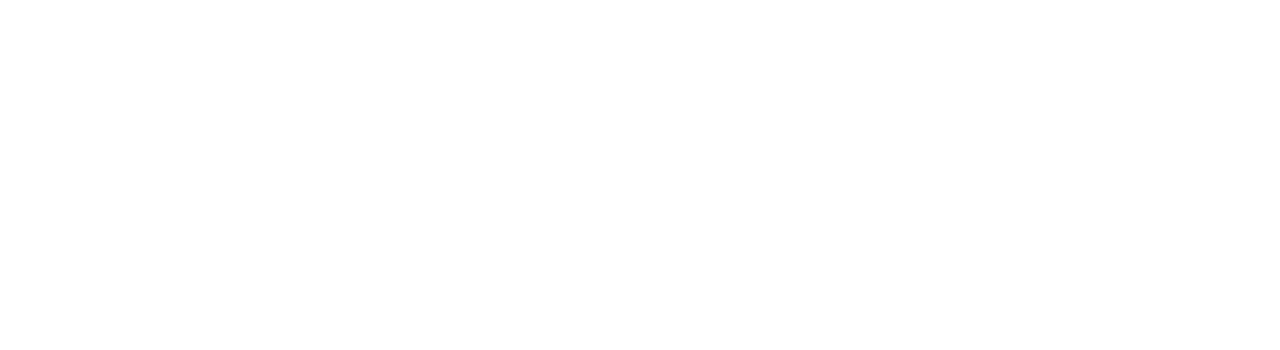
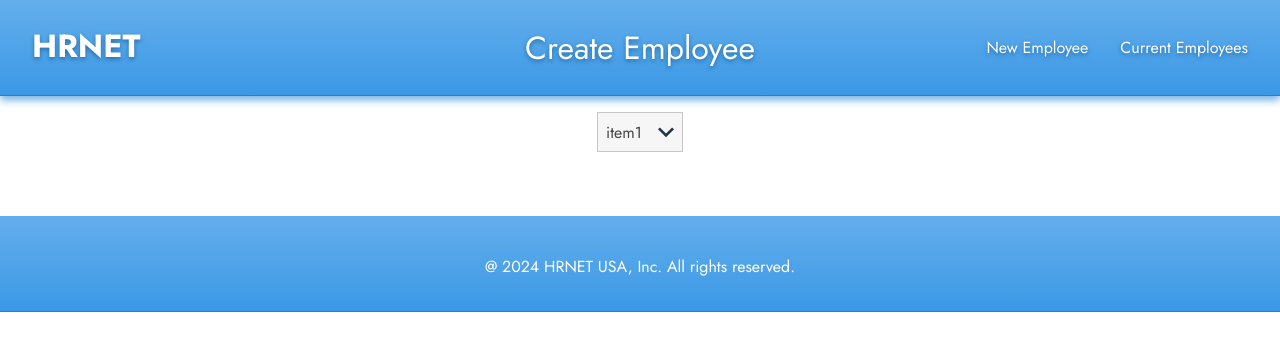
Before and after one commit to ask0ldd/Schoolwork-P14-StateAdded, a React (Vite) app: page /Schoolwork-P14-StateAdded/testenv in a window 1280 px wide. Before the commit this address had no page. Shown: the top 350 px of the page. Built offline with nearby package versions, Linux system fonts and the light colour scheme.

Commit message:
custom select v2 test env

```diff
--- a/src/components/CustomSelectV2/Select.tsx
+++ b/src/components/CustomSelectV2/Select.tsx
@@ -20,24 +20,25 @@
  * @param {function} props.onValueChange - Function triggered when selecting a new option.
  * @return ( <CustomSelect formGroupState={formGroupState} options={options} selectId={selectId} labelledBy={labelledBy} onValueChange={onValueChange}/> )
  */
-function Select({ options, id, labelledBy, defaultOption, _onOptionChangeCallback, preset } : IProps){ // should be able to pass the id of the element labelling the select
+function Select({ options, id, labelledBy, defaultOption, onValueChange, preset } : IProps){ // should be able to pass the id of the element labelling the select
 
     // const options = options // || [ {label : '10', value : '10'}, {label : '25', value : '25'}, {label : '50', value : '50'}, {label : '100', value : '100'}]
 
     // const {dispatch} = useContext(DatasTableContext)
 
     const activeOptionRef = useRef<IOption>({...options[0]})
-    function setActiveOption(option : IOption){
+    function setActiveOption(option : IOption, onValueChangeCall = true){
         activeOptionRef.current = {...option}
-        if(_onOptionChangeCallback == null) return
-        _onOptionChangeCallback(option)
+        if(onValueChange == null || !onValueChangeCall) return
+        onValueChange(option)
     }
 
     // register nRowsDefault
     useEffect(() => {
         if(defaultOption == null) return
-        const _defaultOption = options.find(option => parseInt(option.value) === defaultOption)
-        if(_defaultOption != null ) setActiveOption(_defaultOption)
+        const _defaultOption = options.find(option => option.value == defaultOption)
+        // console.log(_defaultOption)
+        if(_defaultOption != null ) setActiveOption(_defaultOption, false)
     }, [defaultOption])
 
     const [isListboxExpanded, _setListboxAsExpanded] = useState<boolean>(false)
@@ -82,7 +83,7 @@
     options : Array<IOption>
     id : string
     labelledBy ?: string
-    defaultOption ?: number
-    _onOptionChangeCallback ?: (activeOption : IOption) => unknown
+    defaultOption ?: string
+    onValueChange ?: (activeOption : IOption) => unknown
     preset ?: ISelectPreset
 }
--- /dev/null
+++ b/src/pages/ComponentTestEnv.tsx
@@ -0,0 +1,33 @@
+import '../style/NewEmployeeForm.css'
+import '../style/CurrentEmployees.css'
+import Header from '../components/Header'
+import Footer from '../components/Footer'
+import Select, { IOption } from '../components/CustomSelectV2/Select'
+
+function ComponentTestEnv(){
+
+    const options = [
+        {label : 'item1', value : 'item1'},
+        {label : 'item2', value : 'item2'},
+        {label : 'item3', value : 'item3'},
+        {label : 'item4', value : 'item4'},
+    ]
+
+    function callback(option : IOption){
+        console.log(option.value)
+    }
+
+    return (
+        <>
+            <Header pageTitle='Create Employee'/>
+            <main style={{paddingTop:'1rem'}}>
+
+            <Select id="test" options={options} onValueChange={callback} defaultOption={'item3'}/>
+
+            </main>
+            <Footer/>
+        </>
+        )
+}
+
+export default ComponentTestEnv
--- a/src/router/CustomRouter.tsx
+++ b/src/router/CustomRouter.tsx
@@ -4,6 +4,7 @@
 import CurrentEmployees from '../pages/CurrentEmployees'
 import { Provider } from 'react-redux'
 import store from '../redux/store'
+import ComponentTestEnv from '../pages/ComponentTestEnv'
 
 /**
  * Component : Handling the routing logic of the app.
@@ -18,6 +19,7 @@
                 <Routes>
                     <Route path="/" element={<App />} />
                     <Route path="/employee-list" element={<CurrentEmployees />} />
+                    <Route path="/testenv" element={<ComponentTestEnv />} />
                 </Routes>
             </Router>
         </Provider>
```
